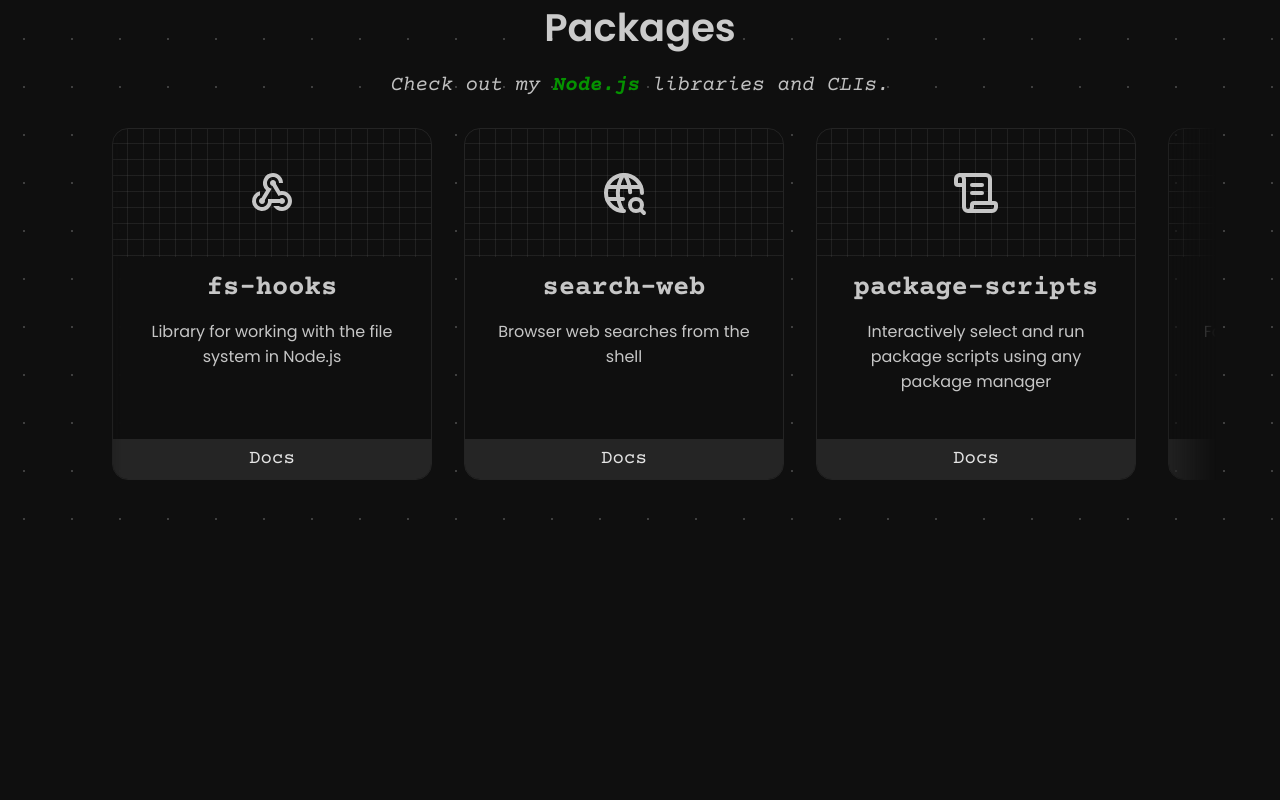
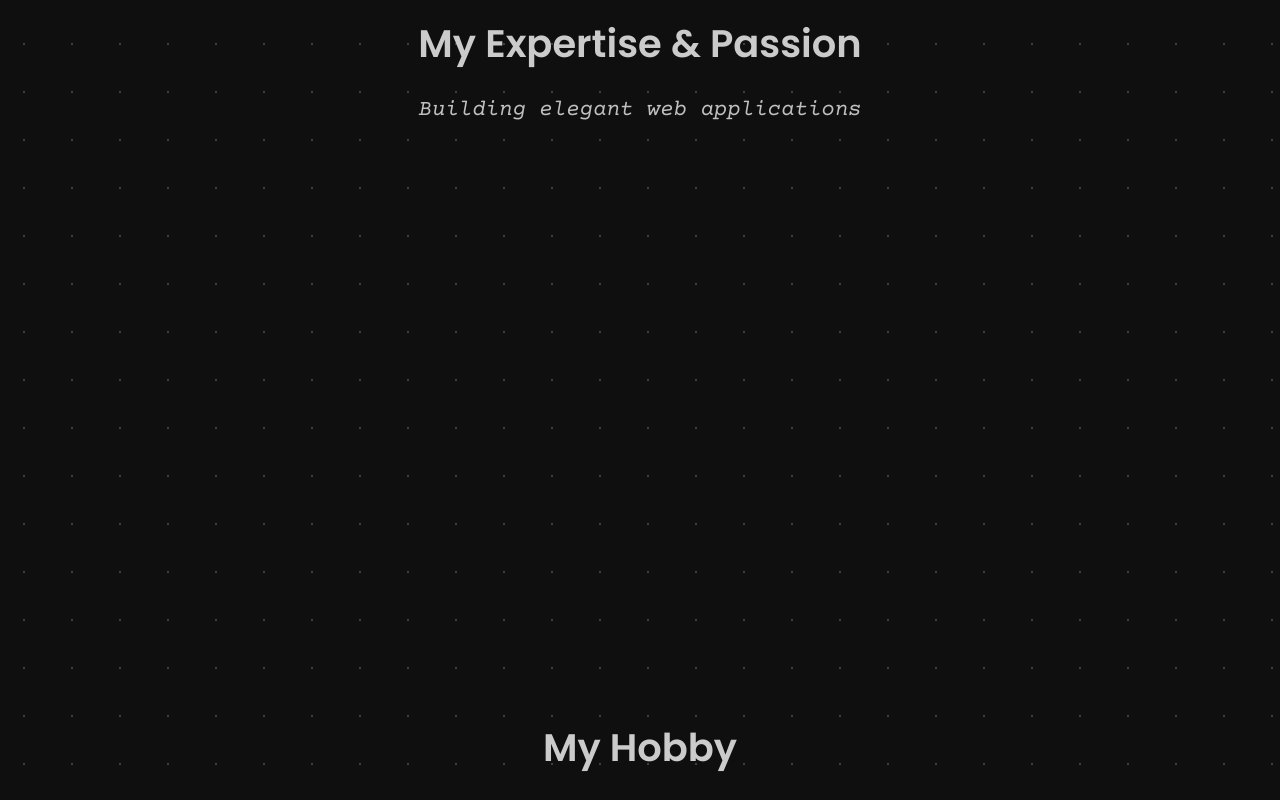
Before and after one commit to LexBorisoff/borisoff.dev, a React (Vite) app: page / in a window 1280 px wide. Shown: the part 940-1740 px from the top of the page. Before the commit the page ends 1484 px from the top, so only its background shows below. Built offline with nearby package versions, Linux system fonts and the light colour scheme.

Commit message:
chore: moved common components to the about folder

```diff
--- a/src/App.tsx
+++ b/src/App.tsx
@@ -1,11 +1,12 @@
 import { type ReactNode } from 'react';
 import { styled } from 'styled-components';
 
+// import Contact from './components/contact/contact';
+import Expertise from './components/about/expertise';
+import Hobby from './components/about/hobby';
+import Stack from './components/about/stack';
 import Banner from './components/banner/banner';
-// import Contact from './components/contact/contact';
 import Hero from './components/hero/hero';
-import Packages from './components/packages/packages';
-import Stack from './components/stack/stack';
 
 const UNDER_CONSTRUCTION = import.meta.env.VITE_UNDER_CONSTRUCTION === 'true';
 
@@ -23,7 +24,8 @@ function App(): ReactNode {
 
       <Hero />
       <Stack />
-      <Packages />
+      <Expertise />
+      <Hobby />
       {/* <Contact /> */}
     </Container>
   );
--- /dev/null
+++ b/src/components/about/expertise.tsx
@@ -0,0 +1,36 @@
+import { styled } from 'styled-components';
+
+import Title, { Subtitle } from '../title/title';
+
+const ExpertiseSection = styled.section`
+  position: relative;
+  height: 45rem;
+  display: flex;
+  flex-direction: column;
+  align-items: center;
+  padding-top: 1rem;
+`;
+
+const adjectives = [
+  'elegant',
+  'responsive',
+  'user-centric',
+  'data-driven',
+  'scalable',
+  'feature-rich',
+  'dynamic',
+  'intuitive',
+  'versatile',
+  'sophisticated',
+  'robust',
+  'secure',
+];
+
+export default function Expertise(): React.ReactNode {
+  return (
+    <ExpertiseSection>
+      <Title css={{ marginBottom: 0 }}>My Expertise & Passion</Title>
+      <Subtitle>Building elegant web applications</Subtitle>
+    </ExpertiseSection>
+  );
+}
--- a/src/components/packages/packages.tsx
+++ b/src/components/about/hobby.tsx
@@ -1,6 +1,6 @@
 import { styled } from 'styled-components';
 
-import Title from '../title/title';
+import Title, { Subtitle } from '../title/title';
 
 import { nodeProjects } from './packages-data';
 
@@ -11,37 +11,12 @@ const ProjectsSection = styled.section`
   flex-direction: column;
   justify-content: start;
   align-items: center;
-  background-image: radial-gradient(#3f3f3f 1px, transparent 0);
-  background-size: 3rem 3rem;
   overflow: hidden;
   padding-bottom: 2rem;
 `;
 
-const Subtitle = styled.h3`
-  z-index: 1;
-  margin-bottom: 1.5rem;
-  padding: 0;
-  line-height: 1rem;
-  font-size: 1.3rem;
-  font-weight: normal;
-  font-style: italic;
-  font-family: 'Courier Prime', 'Courier New', Courier, monospace;
-  color: #c0c0c0;
-  text-align: center;
-  line-height: 1.2rem;
-
-  #nodejs-subtitle-text {
-    color: #059200;
-    font-size: inherit;
-    font-weight: bold;
-    font-style: inherit;
-    font-family: inherit;
-  }
-`;
-
 const maskImage = `linear-gradient(450deg,transparent 0,#000000 5%,#000000 95%,transparent 100%)`;
 const ProjectsContainer = styled.div`
-  z-index: 1;
   flex: 1;
   width: 90%;
   max-width: 1200px;
@@ -51,8 +26,6 @@ const ProjectsContainer = styled.div`
   align-items: start;
   gap: 2rem;
   overflow: auto;
-  scrollbar-width: thin;
-
   mask-image: ${maskImage};
   -webkit-mask-image: ${maskImage};
 `;
@@ -174,10 +147,9 @@ const DocsLink = styled.a`
 export default function Packages(): React.ReactNode {
   return (
     <ProjectsSection className="projects-container">
-      <Title css={{ marginBottom: 0, zIndex: 1 }}>Packages</Title>
+      <Title css={{ marginBottom: 0, zIndex: 1 }}>My Hobby</Title>
       <Subtitle>
-        Check out my <span id="nodejs-subtitle-text">Node.js</span> libraries
-        and CLIs.
+        Building tools and libraries that improve developer experience
       </Subtitle>
 
       <ProjectsContainer>
--- a/src/components/packages/packages-data.ts
+++ b/src/components/about/packages-data.ts
@@ -1,8 +1,7 @@
 import { IconType } from 'react-icons';
 import { LuFolderTree, LuScrollText } from 'react-icons/lu';
-import { MdOutlineWebhook } from 'react-icons/md';
 import { SiEslint } from 'react-icons/si';
-import { TbPrompt, TbWorldSearch } from 'react-icons/tb';
+import { TbFishHook, TbPrompt, TbWorldSearch } from 'react-icons/tb';
 
 interface ProjectInterface {
   name: string;
@@ -14,7 +13,7 @@ interface ProjectInterface {
 export const nodeProjects: ProjectInterface[] = [
   {
     name: 'fs-hooks',
-    Icon: MdOutlineWebhook,
+    Icon: TbFishHook,
     url: 'https://github.com/LexBorisoff/fs-hooks',
     description: 'Library for working with the file system in Node.js',
   },
--- a/src/components/hero/hero.tsx
+++ b/src/components/hero/hero.tsx
@@ -65,8 +65,8 @@ const TextWrapper = styled.div`
     font-size: 4rem;
     font-weight: 500;
     line-height: 5rem;
+    background: linear-gradient(180deg, #bbbbbb 10%, #afafaf 40%, #797979 100%);
     background-clip: text;
-    background: linear-gradient(180deg, #bbbbbb 10%, #afafaf 40%, #797979 100%);
     -webkit-background-clip: text;
     -webkit-text-fill-color: transparent;
   }
--- a/src/components/title/title.tsx
+++ b/src/components/title/title.tsx
@@ -1,15 +1,34 @@
 import { CSSProperties, styled } from 'styled-components';
+
+export const Subtitle = styled.h3`
+  max-width: 35rem;
+  margin-bottom: 1.5rem;
+  padding: 0;
+  font-size: 1.4rem;
+  font-weight: normal;
+  font-style: italic;
+  font-family: 'Courier Prime', 'Courier New', Courier, monospace;
+  color: #c0c0c0;
+  text-align: center;
+  line-height: 1.5;
+`;
+
+interface TitleStyledProps {
+  $color?: string;
+}
+const TitleStyled = styled.h2<TitleStyledProps>`
+  font-weight: 600;
+  color: #cbcbcb;
+`;
 
 interface TitleProps {
   children: string;
   css?: CSSProperties;
 }
 
-const TitleStyled = styled.h2`
-  font-weight: 600;
-  color: #cbcbcb;
-`;
-
-export default function Title({ children, css }: TitleProps): React.ReactNode {
-  return <TitleStyled style={css}>{children}</TitleStyled>;
+export default function Title({
+  children,
+  css: customCss,
+}: TitleProps): React.ReactNode {
+  return <TitleStyled style={customCss}>{children}</TitleStyled>;
 }
--- a/src/index.css
+++ b/src/index.css
@@ -22,6 +22,11 @@ body,
 
 body {
   font-family: Poppins, sans-serif;
+}
+
+html {
+  background-image: radial-gradient(#3f3f3f 1px, transparent 0);
+  background-size: 3rem 3rem;
 }
 
 p,
```
Also changed, not shown: src/components/about/stack-logos.ts (renamed from src/components/stack/stack-logos.ts), src/components/about/stack.tsx (renamed from src/components/stack/stack.tsx).
